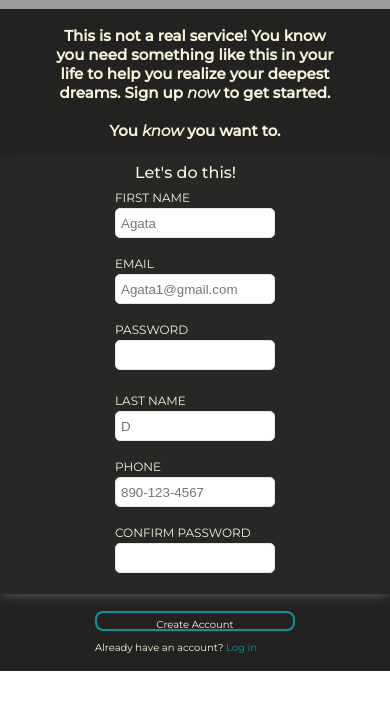
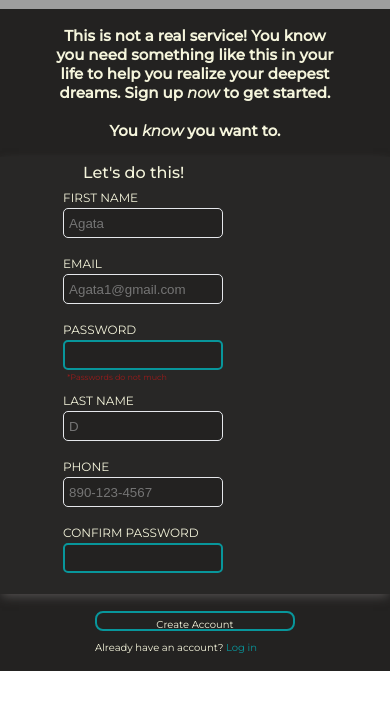
Before and after one commit to Agata10/sign-up-form, a plain HTML site: page index.html in a window 390 px wide. Shown: the part 92-802 px from the top of the page. Drawn offline with Linux system fonts and the light colour scheme; grey boxes are pictures that could not be loaded.

Commit message:
Add pattern for phone validation

```diff
--- a/css/style.css
+++ b/css/style.css
@@ -122,8 +122,26 @@ input {
     width: 160px;
     height: 30px;
     text-indent: 5px; /*for placeholder padding*/
-    border: 1px solid #E5E7EB;
+    border: 0.5px solid #E5E7EB;
+    background-color: rgb(35, 34, 33);;
     border-radius: 5px;
+}
+
+input + span {
+    position: relative;
+    font-size: 8px;
+    top: 20px;
+    right: 160px;
+    color: rgb(156, 27, 27);
+}
+
+input:focus {
+    outline: none;
+    border: 2px solid var(--color);
+}
+
+input[type="password"]:invalid:required {
+    border: 2px solid var(--color);
 }
 
 footer {
--- a/index.html
+++ b/index.html
@@ -32,20 +32,20 @@
                     <h2>Let's do this!</h2>
                     <div class="left">
                     <label for="fname">First name</label><br>
-                    <input type="text" id="fname" name="fname" placeholder="Agata"><br>
+                    <input type="text" id="fname" name="fname" placeholder="Agata" required><br>
                     <label for="email">Email</label><br>
-                    <input type="email" id="email" name="email" placeholder="Agata1@gmail.com"><br>
-                    <label for="pass">Password</label><br>
-                    <input type="password" id="pass" name="pass"><br>
-                    <span class="error"></span>
+                    <input type="email" id="email" name="email" placeholder="Agata1@gmail.com" required><br>
+                    <label for="pass">Password<br></label>
+                    <input type="password" id="pass" name="pass" required>
+                    <span class="error">*Passwords do not much</span>
                     </div>
                     <div class="right">
                     <label for="lname">Last name</label><br>
-                    <input type="text" id="lname" name="lname" placeholder="D"><br>
+                    <input type="text" id="lname" name="lname" placeholder="D" required><br>
                     <label for="phone">Phone</label><br>
-                    <input type="tel" id="phone" name="phone" placeholder="890-123-4567"><br>
+                    <input type="tel" id="phone" name="phone" placeholder="890-123-4567" required pattern="[0-9]{3}-[0-9]{3}-[0-9]{4}"><br>
                     <label for="cPass">Confirm password</label><br>
-                    <input type="password" id="cPass" name="cPass"><br>
+                    <input type="password" id="cPass" name="cPass" required><br>
                     </div>
                 </form>
             </div>
```
